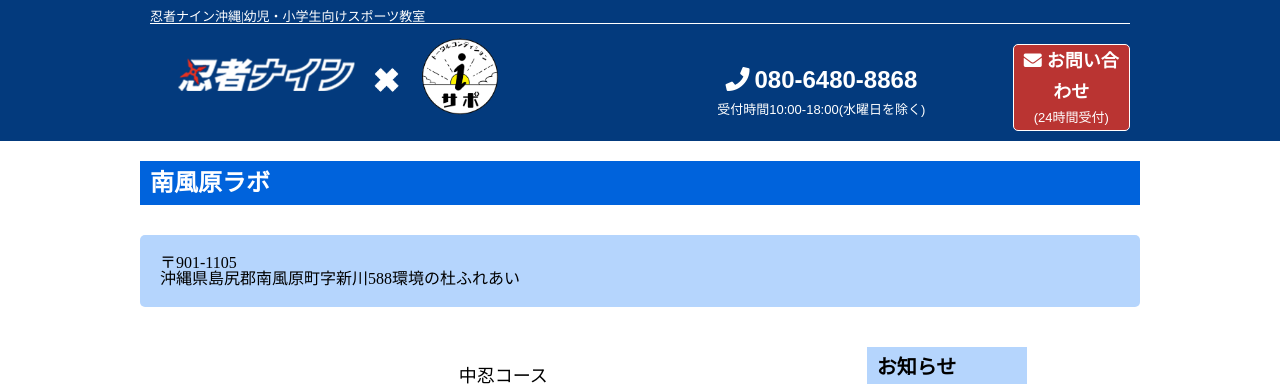
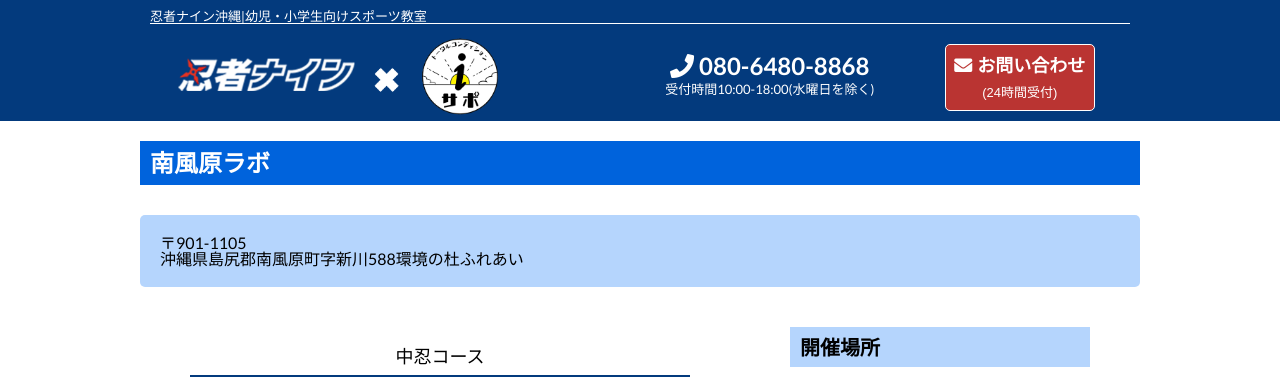
Before and after one commit to thousand7274/ninja9, a PHP site: page /labo.html in a window 1280 px wide. Shown: the top 384 px of the page. Run offline with PHP 8.4, Linux system fonts and the light colour scheme; some libraries are stand-ins or nearby versions.

Commit message:
IE、edge用に修正

```diff
--- a/ninja9/html/index.html
+++ b/ninja9/html/index.html
@@ -6,6 +6,7 @@
     <meta name="viewport" content="width=device-width, initial-scale=1.0">
     <title>忍者ナイン沖縄</title>
     <link href="https://use.fontawesome.com/releases/v5.6.1/css/all.css" rel="stylesheet">
+    <link href="https://fonts.googleapis.com/css?family=Lato:400,700|Noto+Sans+JP:400,700" rel="stylesheet">
     <link rel="stylesheet" href="css/style.css">
 </head>
 
@@ -37,6 +38,7 @@
         </div>
     </header>
     <main>
+        <div class="container">
         <div class="sns">
             <p class="sns__disc">各SNS更新中！</p>
             <div class="sns__icon">
@@ -121,6 +123,7 @@
                     <p>(24時間受付)</p></button>
             </div>
         </div>
+    </div>
     </main>
 
     <footer>
--- a/ninja9/html/labo.html
+++ b/ninja9/html/labo.html
@@ -1,12 +1,15 @@
 <!DOCTYPE html>
 <html lang="en">
+
 <head>
     <meta charset="UTF-8">
     <meta name="viewport" content="width=device-width, initial-scale=1.0">
     <title>各ラボ情報|忍者ナイン沖縄</title>
     <link href="https://use.fontawesome.com/releases/v5.6.1/css/all.css" rel="stylesheet">
+    <link href="https://fonts.googleapis.com/css?family=Lato:400,700|Noto+Sans+JP:400,700" rel="stylesheet">
     <link rel="stylesheet" href="css/style.css">
 </head>
+
 <body>
     <header class="header">
         <div class="header__main">
@@ -20,10 +23,14 @@
                     </a>
                 </h1>
                 <div class="header__contact">
-                    <button class="header__tel" type="button">
+                    <a href="tel:08064808868">
+                        <div class="header__tel" type="button">
                             <span><i class="fas fa-phone "></i>080-6480-8868</span>
-                        <p>受付時間10:00-18:00<br class="sm-br">(水曜日を除く)</p></button>
-                    <button class="header__contactBtn" type="button" onclick="">
+                            <p>受付時間10:00-18:00<br class="sm-br">(水曜日を除く)</p>
+                        </div>
+                    </a>
+                    <button class="header__contactBtn" type="button"
+                        onclick="location.href='https://forms.gle/6SNhzUnRRcwuEUjq6'">
                         <i class="fas fa-envelope"></i>お問い合わせ
                         <p>(24時間受付)</p></button>
                 </div>
@@ -31,7 +38,8 @@
         </div>
     </header>
     <main>
-        <h2 id= "1">南風原ラボ</h2>
+        <div class="container">
+            <h2 id="1">南風原ラボ</h2>
             <div class="labo">
                 <p class="labo__text">〒901-1105 <br>沖縄県島尻郡南風原町字新川588<br class="sm-br">環境の杜ふれあい</p>
                 <div class="labo__cont">
@@ -40,34 +48,47 @@
                             <tr>
                                 <th colspan="2" class="table__title">中忍コース</th>
                             </tr>
-                            <tr><td class="table__left">開催曜日と時間</td>
+                            <tr>
+                                <td class="table__left">開催曜日と時間</td>
                                 <td class="table__right">毎週木曜日<br>16:20-17:50<br>(1回90分)</td>
                             </tr>
-                            <tr><td class="table__left">バトル</td>
-                            <td class="table__right">〇</td></tr>
-                            <tr><td class="table__left">月謝</td>
-                            <td class="table__right">8000円（税別）</td></tr>
+                            <tr>
+                                <td class="table__left">バトル</td>
+                                <td class="table__right">〇</td>
+                            </tr>
+                            <tr>
+                                <td class="table__left">月謝</td>
+                                <td class="table__right">8000円（税別）</td>
+                            </tr>
                         </table>
                         <div class="labo__table">
                             <table class="table" width="100%">
                                 <tr>
                                     <th class="table__title" colspan="2">上忍コース</th>
                                 </tr>
-                            <tr><td class="table__left">開催曜日と時間</td>
+                                <tr>
+                                    <td class="table__left">開催曜日と時間</td>
                                     <td class="table__right">毎週木曜日<br>17:10-18:40<br>(1回90分)</td>
                                 </tr>
-                            <tr><td class="table__left">バトル</td>
-                            <td class="table__right">〇</td></tr>
-                            <tr><td class="table__left">月謝</td>
-                            <td class="table__right">8000円（税別）</td></tr>
+                                <tr>
+                                    <td class="table__left">バトル</td>
+                                    <td class="table__right">〇</td>
+                                </tr>
+                                <tr>
+                                    <td class="table__left">月謝</td>
+                                    <td class="table__right">8000円（税別）</td>
+                                </tr>
                             </table>
                         </div>
                     </div>
                     <div class="labo__sns">
-                    <h3>お知らせ</h3>
-                    <a href="https://twitter.com/ninja9spf411?ref_src=twsrc%5Etfw" class="twitter-follow-button" data-size="large" data-show-screen-name="false" data-lang="ja" data-dnt="true" data-show-count="false">Follow @ninja9spf411</a><script async src="https://platform.twitter.com/widgets.js" charset="utf-8"></script>
-                    <div class="labo__twitter">
-                        <a class="twitter-timeline" data-chrome="noheader" data-lang="ja" data-width="100%" data-height="400" href="https://twitter.com/ninja9spf411?ref_src=twsrc%5Etfw">南風原ラボの最新情報</a> <script async src="https://platform.twitter.com/widgets.js" charset="utf-8"></script>
+                        <h3>開催場所</h3>
+                        <div class="labo__map">
+                            <iframe
+                                src="https://www.google.com/maps/embed?pb=!1m18!1m12!1m3!1d3579.4607699224593!2d127.72639131537184!3d26.214213983433403!2m3!1f0!2f0!3f0!3m2!1i1024!2i768!4f13.1!3m3!1m2!1s0x34e56c01f3d575d1%3A0xdf04bb48e9ce53a1!2z55Kw5aKD44Gu5p2c44G144KM44GC44GE!5e0!3m2!1sja!2sjp!4v1586930628443!5m2!1sja!2sjp"
+                                width="100%" height="300" frameborder="0" style="border:0;" allowfullscreen=""
+                                aria-hidden="false" tabindex="0"></iframe>
+
                         </div>
                     </div>
                 </div>
@@ -81,36 +102,49 @@
                             <tr>
                                 <th colspan="3" class="table__title">中忍コース</th>
                             </tr>
-                        <tr><td class="table__left">開催曜日と時間</td>
+                            <tr>
+                                <td class="table__left">開催曜日と時間</td>
                                 <td class="table__right">毎週金曜日<br>16:20-17:50<br>(1回90分)</td>
                                 <td class="table__right">毎週土曜日<br>14:20-15:50<br>(1回90分)</td>
                             </tr>
-                        <tr><td class="table__left">バトル</td>
-                        <td class="table__right" colspan="2">〇</td></tr>
-                        <tr><td class="table__left">月謝</td>
-                        <td class="table__right" colspan="2">8000円（税別）</td></tr>
+                            <tr>
+                                <td class="table__left">バトル</td>
+                                <td class="table__right" colspan="2">〇</td>
+                            </tr>
+                            <tr>
+                                <td class="table__left">月謝</td>
+                                <td class="table__right" colspan="2">8000円（税別）</td>
+                            </tr>
                         </table>
                         <div class="labo__table">
                             <table class="table" width="100%">
                                 <tr>
                                     <th class="table__title" colspan="3">上忍コース</th>
                                 </tr>
-                        <tr><td class="table__left" >開催曜日と時間</td>
-                            <td class="table__right" >毎週金曜日<br>17:10-18:40<br>(1回90分)</td>
+                                <tr>
+                                    <td class="table__left">開催曜日と時間</td>
+                                    <td class="table__right">毎週金曜日<br>17:10-18:40<br>(1回90分)</td>
                                     <td class="table__right">毎週土曜日<br>15:10-16:40<br>(1回90分)</td>
                                 </tr>
-                        <tr><td class="table__left">バトル</td>
-                        <td class="table__right" colspan="2">〇</td></tr>
-                        <tr><td class="table__left">月謝</td>
-                        <td class="table__right" colspan="2">8000円（税別）</td></tr>
+                                <tr>
+                                    <td class="table__left">バトル</td>
+                                    <td class="table__right" colspan="2">〇</td>
+                                </tr>
+                                <tr>
+                                    <td class="table__left">月謝</td>
+                                    <td class="table__right" colspan="2">8000円（税別）</td>
+                                </tr>
                             </table>
                         </div>
                     </div>
                     <div class="labo__sns">
-                <h3>お知らせ</h3>
-                <a href="https://twitter.com/ninja9spf412?ref_src=twsrc%5Etfw" class="twitter-follow-button" data-size="large" data-show-screen-name="false" data-lang="ja" data-dnt="true" data-show-count="false">Follow @ninja9spf412</a><script async src="https://platform.twitter.com/widgets.js" charset="utf-8"></script>
-                <div class="labo__twitter">
-                    <a class="twitter-timeline" data-chrome="noheader" data-lang="ja" data-width="100%" data-height="400" href="https://twitter.com/ninja9spf412">豊見城ラボの最新情報</a> <script async src="https://platform.twitter.com/widgets.js" charset="utf-8"></script>
+                        <h3>開催場所</h3>
+                        <div class="labo__map">
+                            <iframe
+                                src="https://www.google.com/maps/embed?pb=!1m14!1m8!1m3!1d14321.193544596852!2d127.6829798!3d26.1869701!3m2!1i1024!2i768!4f13.1!3m3!1m2!1s0x0%3A0x3ec0bbcd6aa7abcd!2z5rKW57iE56m65omL5Lya6aSo!5e0!3m2!1sja!2sjp!4v1586930376322!5m2!1sja!2sjp"
+                                width="100%" height="300" frameborder="0" style="border:0;" allowfullscreen=""
+                                aria-hidden="false" tabindex="0"></iframe>
+                        </div>
                     </div>
                 </div>
             </div>
@@ -120,6 +154,7 @@
         <p>(c)copyright</p>
     </footer>
 </body>
+
 </html>
 
 
--- a/ninja9/html/sass/foundation/_f-base.scss
+++ b/ninja9/html/sass/foundation/_f-base.scss
@@ -1,6 +1,7 @@
 body{
     box-sizing: border-box;
     font-size: $size-f;
+    font-family: $fm;
 }
 h2{
     font-size: $size-h2;
@@ -23,7 +24,7 @@ h3{
 i{
     margin-right: $m-5;
 }
-main{
+.container{
     margin: $m-1;
 
 }
@@ -33,10 +34,11 @@ main{
 
 /* MediaQuery */
 @media only screen and (min-width: 712px) {
-    main{
+    .container{
+        max-width: $max-width;
         margin: 20px auto;
-        max-width: $max-width;
     }
+
     h2{
         margin-bottom: $m-1 * 3;
     }
--- a/ninja9/html/sass/foundation/_f-valuables.scss
+++ b/ninja9/html/sass/foundation/_f-valuables.scss
@@ -21,3 +21,6 @@ $max-width: 1000px;
 //マージン
 $m-1: 10px;
 $m-5: 5px;
+
+//フォント
+$fm:'Lato', 'Noto Sans JP', 'ヒラギノ角ゴ ProN', 'Hiragino Kaku Gothic ProN', 'メイリオ', Meiryo, 'ＭＳ Ｐゴシック', 'MS PGothic', sans-serif;
--- a/ninja9/html/sass/layout/_l-header.scss
+++ b/ninja9/html/sass/layout/_l-header.scss
@@ -81,7 +81,7 @@
         }
         &__contact{
            display: flex;
-            justify-content: space-evenly;
+            justify-content: space-around;
             width: 50%;
             a{
                 align-items: center;
--- a/ninja9/html/sass/layout/_l-main.scss
+++ b/ninja9/html/sass/layout/_l-main.scss
@@ -171,11 +171,10 @@
 
 /* MediaQuery */
 @media only screen and (min-width: 712px) {
+
     .notice{
         display: flex;
-        flex-direction: initial;
-        justify-content: space-evenly;
-
+        flex-direction: row;
         &__opening{
             width: 50%;
             border: thick double $bgc;
@@ -275,7 +274,7 @@
     .labo{
         &__cont{
             display: flex;
-            justify-content: space-evenly;
+            justify-content: space-around;
             margin: $m-1 *3 0;
             width: 100%;
         }
```
Also changed, not shown: ninja9/html/css/style.css, 1 other file. Lines whose indentation alone changed are shown as unchanged.
